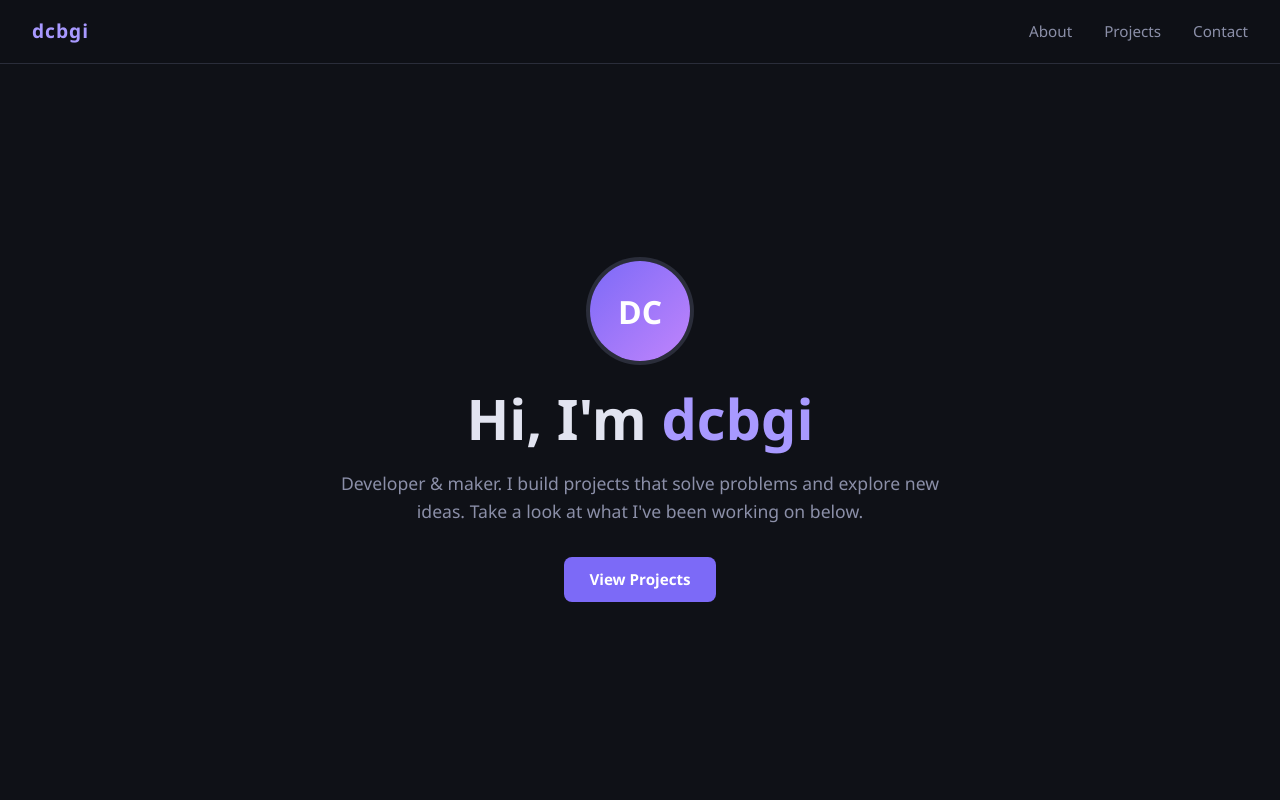
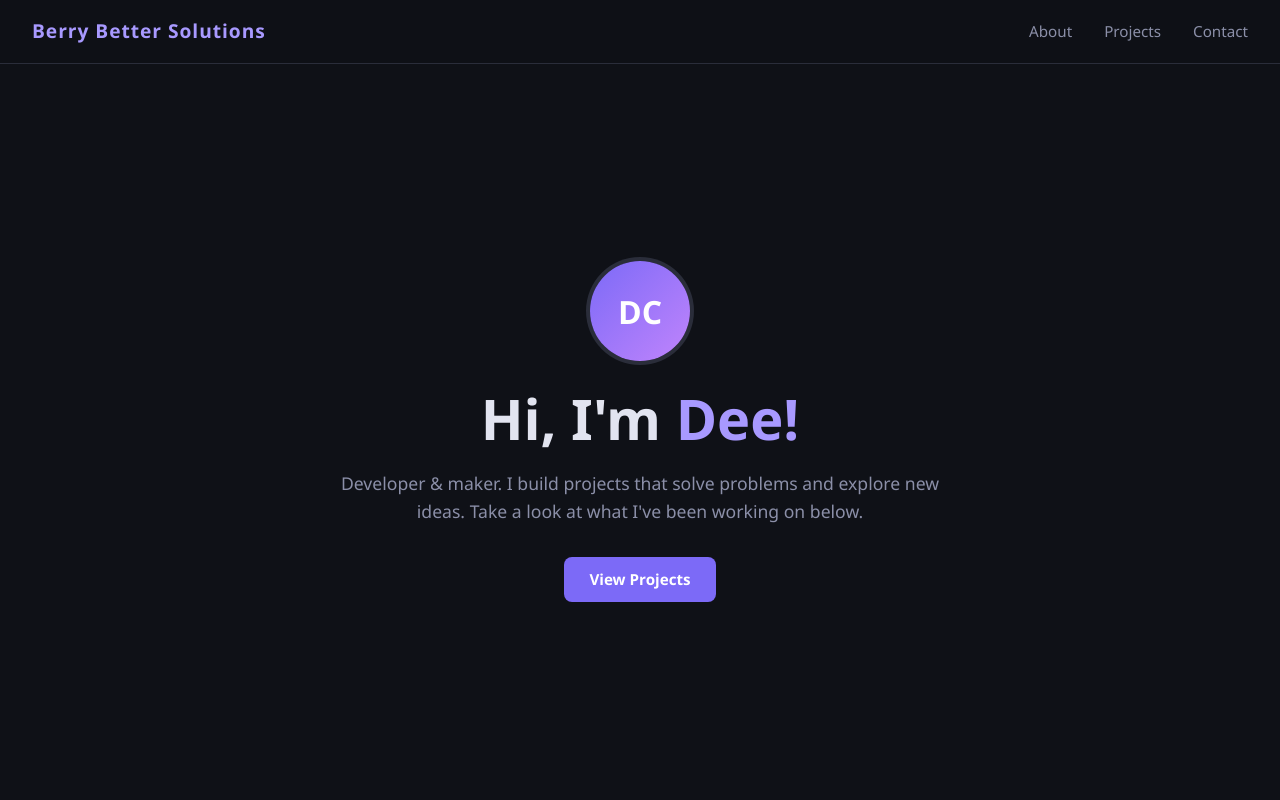
Before and after one commit to dcbgi/Site, a plain HTML site: page index.html in a window 1280 px wide. Shown: the top 800 px of the page. Drawn offline with Linux system fonts and the light colour scheme.

Commit message:
Change Naming

```diff
--- a/index.html
+++ b/index.html
@@ -10,7 +10,7 @@
 
   <!-- Navigation -->
   <nav class="navbar">
-    <span class="nav-logo">dcbgi</span>
+    <span class="nav-logo">Berry Better Solutions</span>
     <ul class="nav-links">
       <li><a href="#about">About</a></li>
       <li><a href="#projects">Projects</a></li>
@@ -24,7 +24,7 @@
       <div class="avatar" aria-label="Profile avatar">
         <span class="avatar-initials">DC</span>
       </div>
-      <h1 class="hero-name">Hi, I'm <span class="accent">dcbgi</span></h1>
+      <h1 class="hero-name">Hi, I'm <span class="accent">Dee!</span></h1>
       <p class="hero-bio">
         Developer &amp; maker. I build projects that solve problems and explore new ideas.
         Take a look at what I've been working on below.
```
